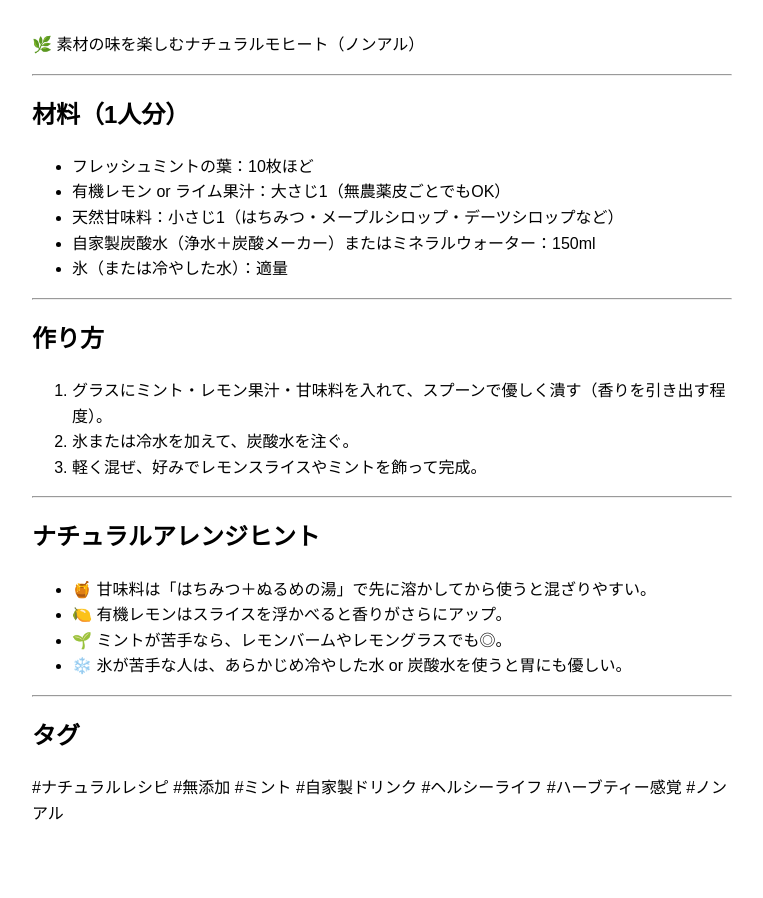
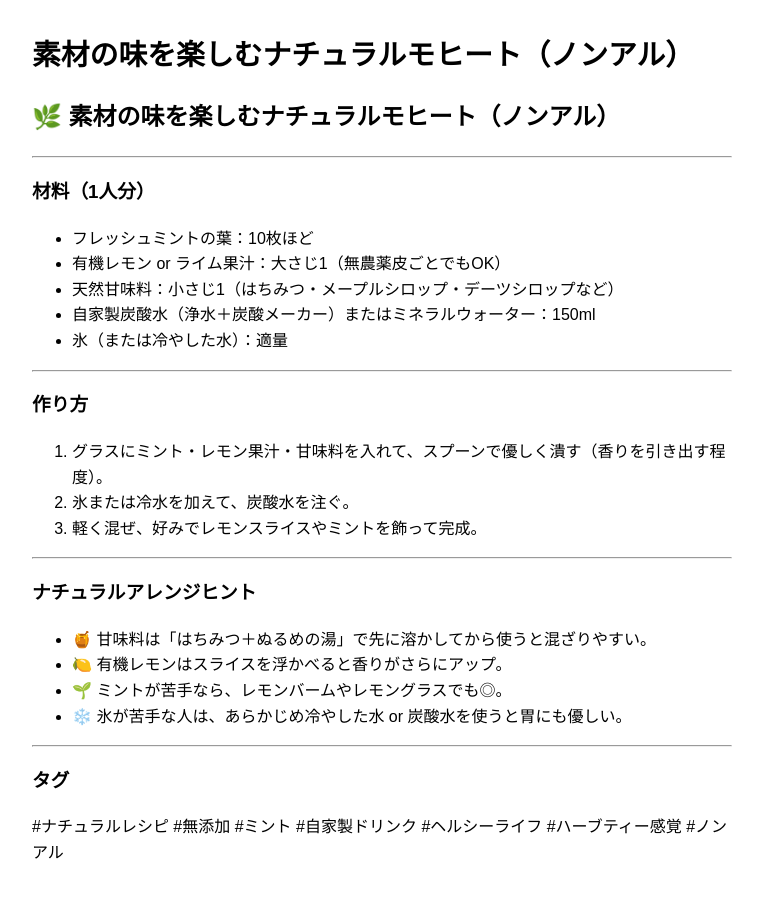
Before and after one commit to hitomisty/healthyrecipes, a Jekyll site: the page built from mojito_natural_style.md, in a window 1280 px wide. Shown: the whole page, without its empty margins (258-1021 px from the left). Built offline with Jekyll 4.4.1, drawn with Linux system fonts in a browser that asks for light colours; our own code applies the rules of GitHub Pages for plain Markdown files.

Commit message:
Update mojito_natural_style.md

```diff
--- a/mojito_natural_style.md
+++ b/mojito_natural_style.md
@@ -1,8 +1,13 @@
-🌿 素材の味を楽しむナチュラルモヒート（ノンアル）
+---
+layout: default
+title: 素材の味を楽しむナチュラルモヒート（ノンアル）
+---
+
+## 🌿 素材の味を楽しむナチュラルモヒート（ノンアル）
 
 ---
 
-## 材料（1人分）
+### 材料（1人分）
 
 - フレッシュミントの葉：10枚ほど
 - 有機レモン or ライム果汁：大さじ1（無農薬皮ごとでもOK）
@@ -12,7 +17,7 @@
 
 ---
 
-## 作り方
+### 作り方
 
 1. グラスにミント・レモン果汁・甘味料を入れて、スプーンで優しく潰す（香りを引き出す程度）。
 2. 氷または冷水を加えて、炭酸水を注ぐ。
@@ -20,7 +25,7 @@
 
 ---
 
-## ナチュラルアレンジヒント
+### ナチュラルアレンジヒント
 
 - 🍯 甘味料は「はちみつ＋ぬるめの湯」で先に溶かしてから使うと混ざりやすい。
 - 🍋 有機レモンはスライスを浮かべると香りがさらにアップ。
@@ -29,5 +34,5 @@
 
 ---
 
-## タグ
+### タグ
 #ナチュラルレシピ #無添加 #ミント #自家製ドリンク #ヘルシーライフ #ハーブティー感覚 #ノンアル
```
